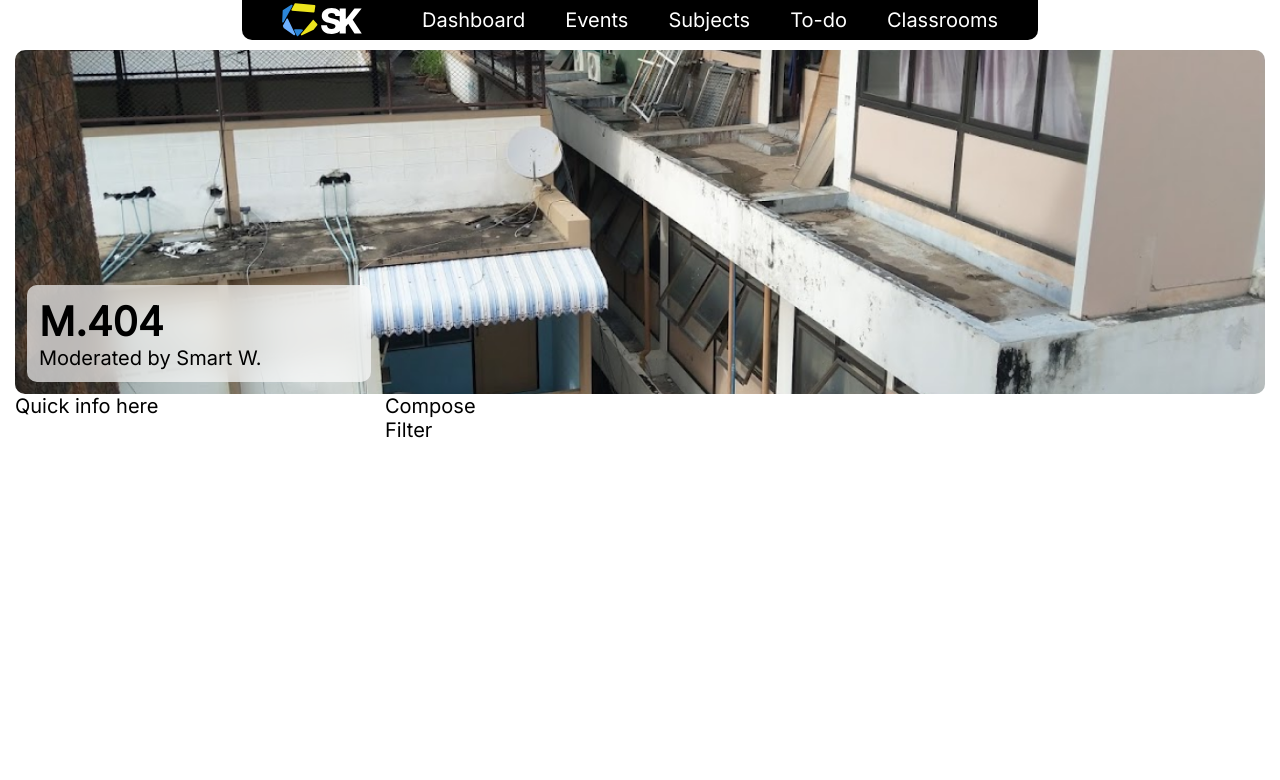
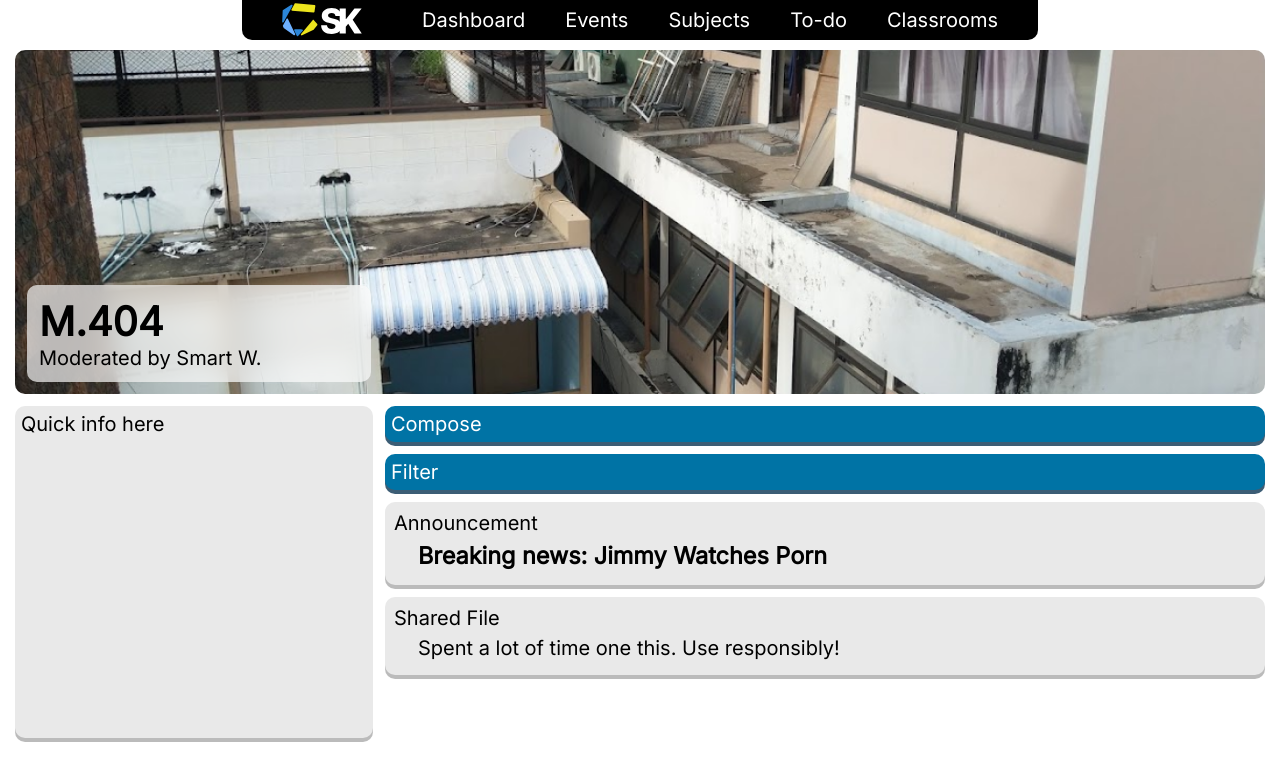
Before and after one commit to colony-school/Cschool-frontend, a Next.js app: page /classroom/1/401 in a window 1280 px wide. Before the commit this address had no page. Shown: the top 780 px of the page. Built offline with nearby package versions, Linux system fonts and the light colour scheme.

Commit message:
Post prep

```diff
--- a/package.json
+++ b/package.json
@@ -15,6 +15,7 @@
     "next": "11.1.2",
     "react": "17.0.2",
     "react-dom": "17.0.2",
+    "react-markdown": "^7.1.0",
     "sass": "^1.43.2"
   },
   "devDependencies": {
--- a/src/pages/classroom/[schoolID]/[class].tsx
+++ b/src/pages/classroom/[schoolID]/[class].tsx
@@ -1,11 +1,13 @@
 // External modules import
 import { NextPage } from "next";
+import ReactMarkdown from "react-markdown";
 
 // Types import
 import { post } from "../../../../utils/types";
 
 // Style sheet import
 import styles from "../../../styles/pages/classroom/colony.module.scss";
+import markdownStyles from "../../../styles/utils/markdown.module.scss";
 
 const ClassroomHeader = (): JSX.Element => {
     return (
@@ -20,7 +22,7 @@ const ClassroomHeader = (): JSX.Element => {
 
 const QuickInfo = (): JSX.Element => {
     return (
-        <aside>
+        <aside className={styles["quickinfo"]}>
             Quick info here
         </aside>
     );
@@ -28,7 +30,7 @@ const QuickInfo = (): JSX.Element => {
 
 const Compose = (): JSX.Element => {
     return (
-        <div>
+        <div className={styles["compose"]}>
             Compose
         </div>
     );
@@ -36,7 +38,7 @@ const Compose = (): JSX.Element => {
 
 const PostFilter = (): JSX.Element => {
     return (
-        <div>
+        <div className={styles["filter"]}>
             Filter
         </div>
     );
@@ -44,11 +46,29 @@ const PostFilter = (): JSX.Element => {
 
 const Feed = ({ feed }: { feed: Array<post.Post> }): JSX.Element => {
     return (
-        <main>{
+        <main className={styles["feed"]}>{
             feed.map(post => {
-                <article>
-                    Hi
-                </article>
+                if (post.type === "announcement") {
+                    return (
+                        <article className={`${styles["post"]} ${styles["post-announcement"]}`} key={post.id}>
+                            <span>Announcement</span>
+                            <div className={styles["post-content"]}>
+                                <ReactMarkdown className={markdownStyles["markdown"]}>
+                                    {post.body}
+                                </ReactMarkdown>
+                            </div>
+                        </article>
+                    );
+                } else if (post.type === "sharedFile") {
+                    return (
+                        <article className={styles["post"]} key={post.id}>
+                            <span>Shared File</span>
+                            <div className={styles["post-content"]}>
+                                <p>{post.annotation}</p>
+                            </div>
+                        </article>
+                    );
+                }
             })
         }</main>
     );
@@ -61,11 +81,27 @@ const Classroom: NextPage = () => {
             <div className={styles["split"]}>
                 <QuickInfo />
                 <div>
-                    <section>
+                    <section className={styles["content"]}>
                         <Compose />
                         <PostFilter />
                         <Feed feed={[
-
+                            {
+                                type: "announcement",
+                                id: "1",
+                                body: "# Breaking news: Jimmy Watches Porn"
+                            },
+                            {
+                                type: "sharedFile",
+                                id: "2",
+                                annotation: "Spent a lot of time one this. Use responsibly!",
+                                links: [],
+                                file: "https://firebasestorage.googleapis.com/v0/b/siravit-p.appspot.com/o/portfolio%2FEmocial.png?alt=media&token=040736c3-afba-4847-8b9f-a08363c9cc8d",
+                                usePolicies: {
+                                    "noParaphrase": false,
+                                    "noCopy": true,
+                                    "noShare": true
+                                }
+                            }
                         ]} />
                     </section>
                 </div>
--- a/src/styles/pages/classroom/colony.module.scss
+++ b/src/styles/pages/classroom/colony.module.scss
@@ -4,12 +4,20 @@
 @use "../../layout/bg-image.scss" as lb;
 @use "../../layout/split.scss" as ls;
 
+.card {
+    @include cc.card(p.$secondary);
+    padding: 0.3rem;
+}
+
 .root {
-    padding: 0 0.9rem;
+    display: flex;
+    flex-direction: column;
+    gap: 0.6rem;
+    padding: 0 0.9rem 0.9rem 0.9rem;
 }
 
 .header {
-    @include cc.card(#BFBFBF, false);
+    @include cc.card(p.$secondary, false);
     @include lb.bg-cover(url("/pictures/placeholders/banner.png"));
     display: flex;
     justify-content: flex-start;
@@ -26,5 +34,38 @@
 }
 
 .split {
-    @include ls.split-horizontal-uneven-2(auto, calc(100vw - 20rem));
+    @include ls.split-horizontal-uneven-2(auto, calc(100vw - 20rem), 0.6rem);
 }
+
+.content {
+    display: flex;
+    flex-direction: column;
+    gap: 0.6rem;
+}
+
+.quickinfo {
+    @extend .card;
+    height: 16rem;  // temporary
+}
+
+.compose, .filter {
+    @include cc.card-primary();
+    padding: 0.3rem;
+}
+
+.feed {
+    display: flex;
+    flex-direction: column;
+    gap: 0.6rem;
+}
+
+.post {
+    @include cc.card(p.$secondary);
+    padding: 0.45rem;
+    &-content {
+        padding: 0.3rem 0.6rem 0.3rem 1.2rem;
+    }
+    &-announcement {
+        @extend .post;
+    }
+}
```
Also changed, not shown: utils/types/posts.ts (+9 -6 lines), 1 other file (tests, documents, lock files or other folders).
